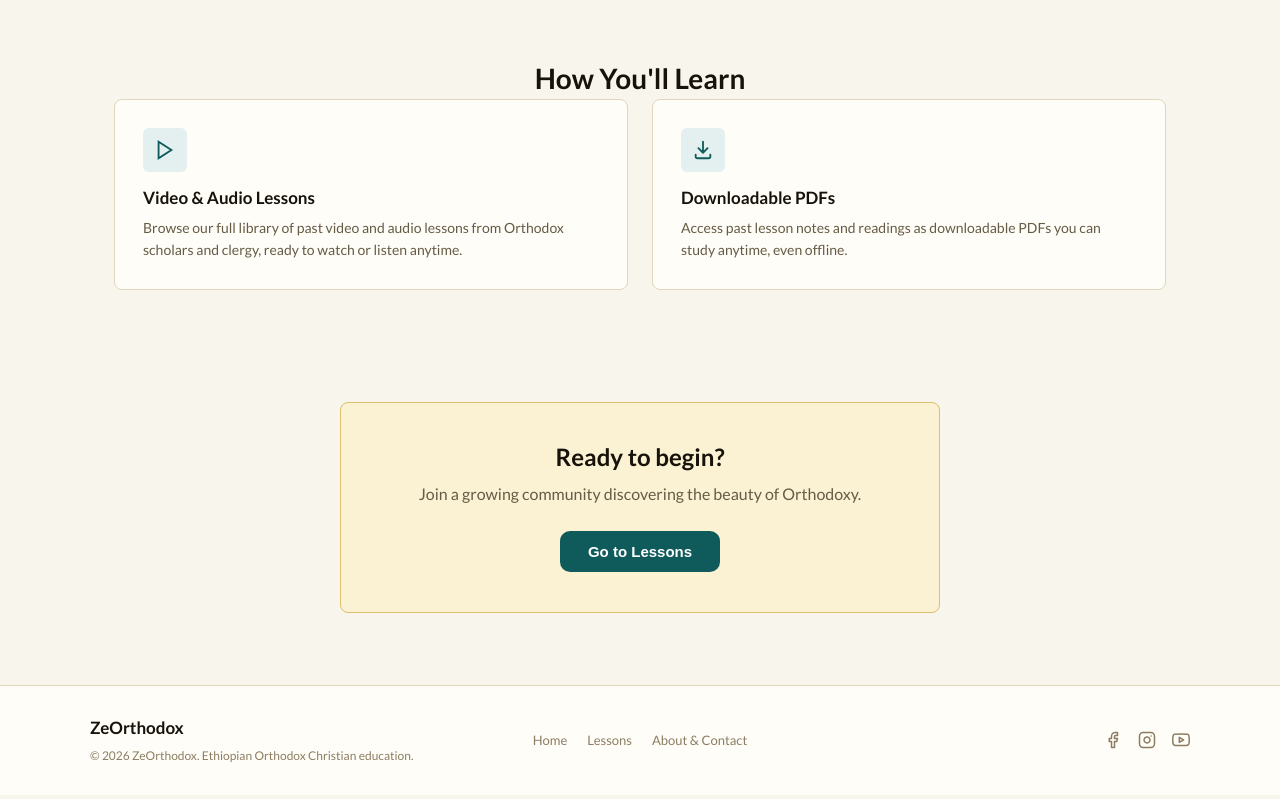
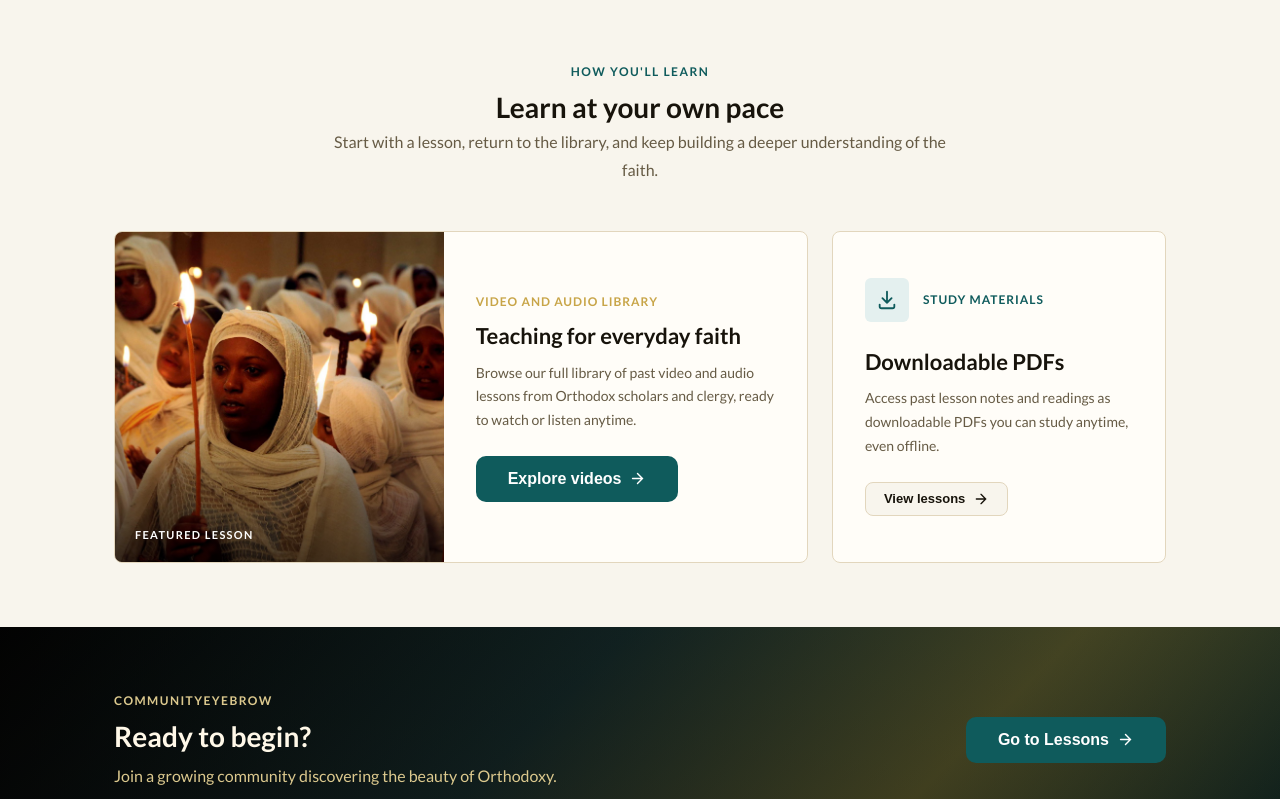
Before and after one commit to nahomsolomon12/ze-orthodox, a React (Vite) app in the folder front-end/: page / in a window 1280 px wide. Shown: the part 481-1280 px from the top of the page. Built offline with nearby package versions, Linux system fonts and the light colour scheme.

Commit message:
fix: home page updates

```diff
--- a/front-end/src/App.jsx
+++ b/front-end/src/App.jsx
@@ -58,13 +58,19 @@ const AppContent = () => {
         mobileOpen={mobileOpen}
         setMobileOpen={setMobileOpen}
       />
-      <main className="app-main">
+      <main className="app-main" key={page}>
         {page === "home" && <HomePage setPage={navigate} />}
         {page === "lessons" && <LessonsPage setPage={navigate} />}
         {page === "about" && <AboutPage />}
-        {page === "lessons-wed-adult" && <LessonsCategoryPage category="wed-adult" />}
-        {page === "lessons-sat-youth" && <LessonsCategoryPage category="sat-youth" />}
-        {page === "lessons-sun-youth" && <LessonsCategoryPage category="sun-youth" />}
+        {page === "lessons-wed-adult" && (
+          <LessonsCategoryPage category="wed-adult" />
+        )}
+        {page === "lessons-sat-youth" && (
+          <LessonsCategoryPage category="sat-youth" />
+        )}
+        {page === "lessons-sun-youth" && (
+          <LessonsCategoryPage category="sun-youth" />
+        )}
         {page === "lessons-video" && <LessonsCategoryPage category="video" />}
       </main>
       <Footer setPage={navigate} />
--- a/front-end/src/data/translations.js
+++ b/front-end/src/data/translations.js
@@ -28,6 +28,15 @@ export const translations = {
     beginLearning: "Begin Learning",
     learnMore: "Learn More",
     howLearn: "How You'll Learn",
+    libraryTitle: "Learn at your own pace",
+    libraryIntro:
+      "Start with a lesson, return to the library, and keep building a deeper understanding of the faith.",
+    featuredLessonLabel: "Featured lesson",
+    featuredLessonMeta: "Video and audio library",
+    featuredLessonTitle: "Teaching for everyday faith",
+    exploreVideos: "Explore videos",
+    studyMaterialsLabel: "Study materials",
+    viewLessons: "View lessons",
     featureVideoTitle: "Video & Audio Lessons",
     featureVideoDesc:
       "Browse our full library of past video and audio lessons from Orthodox scholars and clergy, ready to watch or listen anytime.",
@@ -94,6 +103,14 @@ export const translations = {
     beginLearning: "መማር ጀምር",
     learnMore: "ተጨማሪ ይወቁ",
     howLearn: "እንዴት ይማራሉ",
+    libraryTitle: "በራስዎ ፍጥነት ይማሩ",
+    libraryIntro: "በትምህርት ይጀምሩ፣ ወደ መማሪያ ማውጫው ይመለሱ፣ እና ስለ እምነትዎ ጥልቅ ግንዛቤ ይገንቡ።",
+    featuredLessonLabel: "የተመረጠ ትምህርት",
+    featuredLessonMeta: "የቪዲዮ እና የድምጽ መማሪያ ማውጫ",
+    featuredLessonTitle: "ለዕለታዊ እምነት ትምህርት",
+    exploreVideos: "ቪዲዮዎችን ያስሱ",
+    studyMaterialsLabel: "የጥናት መርጃዎች",
+    viewLessons: "ትምህርቶችን ይመልከቱ",
     featureVideoTitle: "የቪዲዮ እና የድምጽ ትምህርቶች",
     featureVideoDesc:
       "ከኦርቶዶክስ ምሁራን እና ካህናት የቀረቡ የቪዲዮ እና የድምጽ ትምህርቶችን በማንኛውም ጊዜ ይመልከቱ ወይም ያዳምጡ።",
--- a/front-end/src/pages/HomePage.css
+++ b/front-end/src/pages/HomePage.css
@@ -127,6 +127,184 @@
   padding: 64px 24px;
 }
 
+.section__intro {
+  max-width: 620px;
+  margin: 0 auto 36px;
+}
+
+.home-section__eyebrow {
+  display: block;
+  color: var(--accent);
+  font-size: 12px;
+  font-weight: 700;
+  letter-spacing: 0.12em;
+  text-align: center;
+  text-transform: uppercase;
+  margin-bottom: 10px;
+}
+
+.home-library {
+  display: grid;
+  grid-template-columns: minmax(0, 1.35fr) minmax(260px, 0.65fr);
+  gap: 24px;
+  align-items: stretch;
+}
+
+.home-featured,
+.home-resource {
+  overflow: hidden;
+  border: 1px solid var(--card-border);
+  border-radius: 8px;
+  background: var(--card);
+}
+
+.home-featured {
+  display: grid;
+  grid-template-columns: minmax(240px, 0.95fr) minmax(260px, 1.05fr);
+}
+
+.home-featured__media {
+  min-height: 330px;
+  position: relative;
+  overflow: hidden;
+  background: var(--accent);
+}
+
+.home-featured__media::after {
+  content: "";
+  position: absolute;
+  inset: 0;
+  background: linear-gradient(180deg, transparent 45%, rgba(0, 0, 0, 0.58));
+}
+
+.home-featured__media img {
+  display: block;
+  width: 100%;
+  height: 100%;
+  object-fit: cover;
+  transition: transform 350ms ease;
+}
+
+.home-featured:hover .home-featured__media img {
+  transform: scale(1.04);
+}
+
+.home-featured__media span {
+  position: absolute;
+  z-index: 1;
+  left: 20px;
+  bottom: 18px;
+  color: #fff;
+  font-size: 11px;
+  font-weight: 700;
+  letter-spacing: 0.12em;
+  text-transform: uppercase;
+}
+
+.home-featured__content,
+.home-resource {
+  padding: 32px;
+}
+
+.home-featured__content {
+  display: flex;
+  flex-direction: column;
+  align-items: flex-start;
+  justify-content: center;
+}
+
+.home-content__meta {
+  color: var(--gold);
+  font-size: 12px;
+  font-weight: 700;
+  letter-spacing: 0.08em;
+  text-transform: uppercase;
+}
+
+.home-featured__content h3,
+.home-resource h3 {
+  font-size: 22px;
+  line-height: 1.3;
+  margin: 10px 0;
+}
+
+.home-featured__content p:not(.home-content__meta),
+.home-resource p {
+  font-size: 14px;
+  line-height: 1.7;
+  margin-bottom: 24px;
+}
+
+.home-resource {
+  display: flex;
+  flex-direction: column;
+  justify-content: center;
+}
+
+.home-resource__topline {
+  display: flex;
+  align-items: center;
+  gap: 14px;
+  margin-bottom: 16px;
+}
+
+.home-resource__topline .home-content__meta {
+  color: var(--accent);
+}
+
+.home-resource .btn {
+  align-self: flex-start;
+}
+
+.home-community {
+  position: relative;
+  overflow: hidden;
+  padding: 64px 24px;
+  background: var(--hero-bg);
+  color: var(--hero-text);
+}
+
+.home-community::after {
+  content: "";
+  position: absolute;
+  inset: 0;
+  background: linear-gradient(
+    90deg,
+    rgba(0, 0, 0, 0.5),
+    rgba(15, 91, 92, 0.24)
+  );
+  pointer-events: none;
+}
+
+.home-community__inner {
+  position: relative;
+  z-index: 1;
+  display: flex;
+  align-items: center;
+  justify-content: space-between;
+  gap: 32px;
+}
+
+.home-community h2 {
+  color: var(--hero-text);
+  font-size: 28px;
+}
+
+.home-community p {
+  max-width: 560px;
+  margin-top: 8px;
+  color: var(--hero-text-sec);
+}
+
+.home-community .home-section__eyebrow {
+  text-align: left;
+  color: var(--hero-text-sec);
+}
+
+.home-community .btn {
+  flex-shrink: 0;
+}
+
 .section--compact {
   padding: 48px 24px;
 }
@@ -170,12 +348,39 @@
     padding: 40px 20px;
   }
 
-  .section--hero-cta {
-    padding: 32px 20px 48px;
+  .home-library {
+    grid-template-columns: 1fr;
+  }
+
+  .home-featured {
+    grid-template-columns: 1fr;
+  }
+
+  .home-featured__media {
+    min-height: 240px;
+  }
+
+  .home-community {
+    padding: 48px 20px;
+  }
+
+  .home-community__inner {
+    align-items: flex-start;
+    flex-direction: column;
   }
 }
 
 @media (max-width: 480px) {
+  .home-featured__content,
+  .home-resource {
+    padding: 24px;
+  }
+
+  .home-community .btn {
+    width: 100%;
+    justify-content: center;
+  }
+
   .hero__actions {
     flex-direction: column;
     align-items: stretch;
@@ -189,7 +394,8 @@
 @media (prefers-reduced-motion: reduce) {
   .hero__background-image,
   .hero__title--transitioning,
-  .hero__pagination-dot {
+  .hero__pagination-dot,
+  .home-featured__media img {
     transition: none;
     animation: none;
   }
--- a/front-end/src/pages/HomePage.jsx
+++ b/front-end/src/pages/HomePage.jsx
@@ -20,19 +20,6 @@ const HomePage = ({ setPage }) => {
 
     return () => window.clearInterval(rotation);
   }, [slides.length]);
-  const features = [
-    {
-      icon: "play",
-      title: t("featureVideoTitle"),
-      desc: t("featureVideoDesc"),
-    },
-    {
-      icon: "download",
-      title: t("featureReadingTitle"),
-      desc: t("featureReadingDesc"),
-    },
-  ];
-
   return (
     <div>
       <section className="hero">
@@ -89,41 +76,67 @@ const HomePage = ({ setPage }) => {
 
       <section className="section">
         <div className="container">
-          <h2 className="section__title font-serif">{t("howLearn")}</h2>
-          <div className="grid grid--features">
-            {features.map((f, i) => (
-              <div key={i} className="card">
-                <div className="icon-box icon-box--accent mb-16">
-                  <Icon name={f.icon} size={22} />
+          <div className="section__intro">
+            <span className="home-section__eyebrow">{t("howLearn")}</span>
+            <h2 className="section__title font-serif">{t("libraryTitle")}</h2>
+            <p className="section__subtitle">{t("libraryIntro")}</p>
+          </div>
+
+          <div className="home-library">
+            <article className="home-featured">
+              <div className="home-featured__media">
+                <img src={carouselTwo} alt="" />
+                <span>{t("featuredLessonLabel")}</span>
+              </div>
+              <div className="home-featured__content">
+                <p className="home-content__meta">{t("featuredLessonMeta")}</p>
+                <h3 className="font-serif">{t("featuredLessonTitle")}</h3>
+                <p>{t("featureVideoDesc")}</p>
+                <button
+                  className="btn btn--primary"
+                  onClick={() => setPage("lessons-video")}
+                >
+                  {t("exploreVideos")} <Icon name="arrow" size={17} />
+                </button>
+              </div>
+            </article>
+
+            <article className="home-resource">
+              <div className="home-resource__topline">
+                <div className="icon-box icon-box--accent">
+                  <Icon name="download" size={22} />
                 </div>
-                <h3 className="font-serif mb-8">{f.title}</h3>
-                <p
-                  className="text-muted"
-                  style={{ fontSize: 14, lineHeight: 1.6 }}
-                >
-                  {f.desc}
-                </p>
+                <span className="home-content__meta">
+                  {t("studyMaterialsLabel")}
+                </span>
               </div>
-            ))}
+              <h3 className="font-serif">{t("featureReadingTitle")}</h3>
+              <p>{t("featureReadingDesc")}</p>
+              <button
+                className="btn btn--ghost"
+                onClick={() => setPage("lessons")}
+              >
+                {t("viewLessons")} <Icon name="arrow" size={16} />
+              </button>
+            </article>
           </div>
         </div>
       </section>
 
-      <section className="section--hero-cta">
-        <div
-          className="card card--gold max-w-600"
-          style={{ margin: "0 auto", padding: "40px 32px" }}
-        >
-          <h2 className="font-serif mb-0" style={{ fontSize: 24 }}>
-            {t("readyBegin")}
-          </h2>
-          <p className="text-muted mt-8 mb-24">{t("joinCommunity")}</p>
+      <section className="home-community">
+        <div className="container home-community__inner">
+          <div>
+            <span className="home-section__eyebrow">
+              {t("communityEyebrow")}
+            </span>
+            <h2 className="font-serif">{t("readyBegin")}</h2>
+            <p>{t("joinCommunity")}</p>
+          </div>
           <button
             className="btn btn--primary"
-            style={{ padding: "12px 28px", fontSize: 15 }}
             onClick={() => setPage("lessons")}
           >
-            {t("goLearning")}
+            {t("goLearning")} <Icon name="arrow" size={17} />
           </button>
         </div>
       </section>
--- a/front-end/src/styles/global.css
+++ b/front-end/src/styles/global.css
@@ -231,6 +231,19 @@ a:hover {
 
 .app-main {
   flex: 1;
+  animation: page-enter 360ms cubic-bezier(0.22, 1, 0.36, 1) both;
+}
+
+@keyframes page-enter {
+  from {
+    opacity: 0;
+    transform: translateY(10px);
+  }
+
+  to {
+    opacity: 1;
+    transform: translateY(0);
+  }
 }
 
 .container {
```
